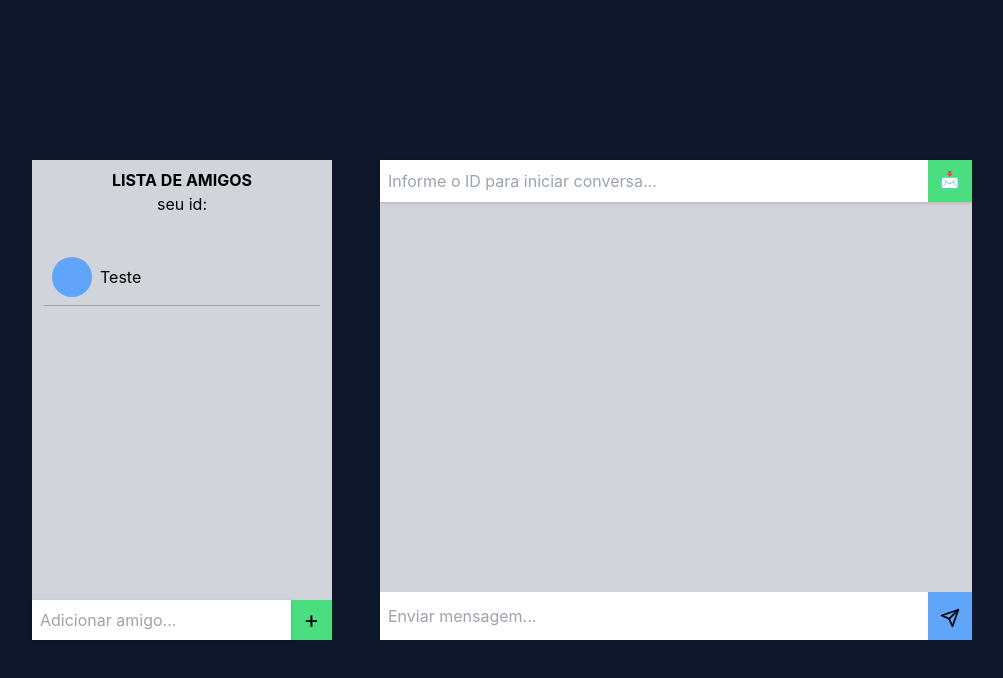
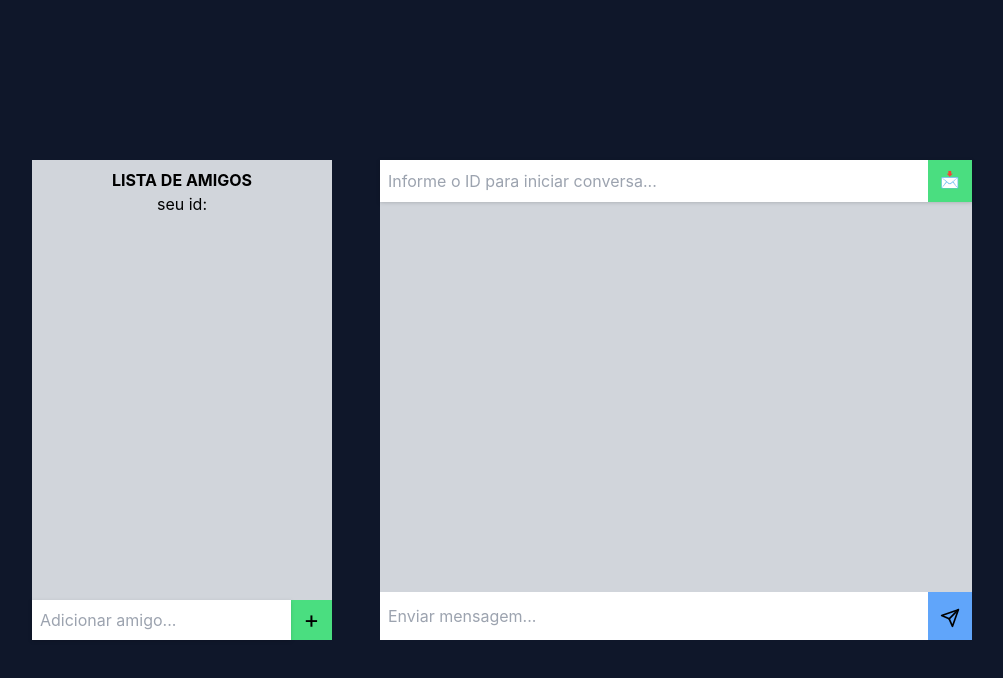
Before and after one commit to gustavo-maurina/nextjs-chat-app, a Next.js app: page / in a window 1280 px wide. Shown: the top 678 px of the page, without its empty margins (138-1141 px from the left). Built offline with nearby package versions, Linux system fonts and the light colour scheme; no server answers.

Commit message:
remover friend teste

```diff
--- a/components/FriendList/FriendList.tsx
+++ b/components/FriendList/FriendList.tsx
@@ -1,5 +1,4 @@
 import { useSocket } from "../../contexts/SocketProvider";
-import { FriendInfo } from "./FriendInfo";
 
 export const FriendList = () => {
   const { socket } = useSocket();
@@ -11,9 +10,7 @@ export const FriendList = () => {
         seu id: <code>{socket.id}</code>
       </p>
 
-      <div className="w-full h-full mt-8 px-3">
-        <FriendInfo />
-      </div>
+      <div className="w-full h-full mt-8 px-3"></div>
       <div className="w-full flex">
         <input
           type="text"
```
